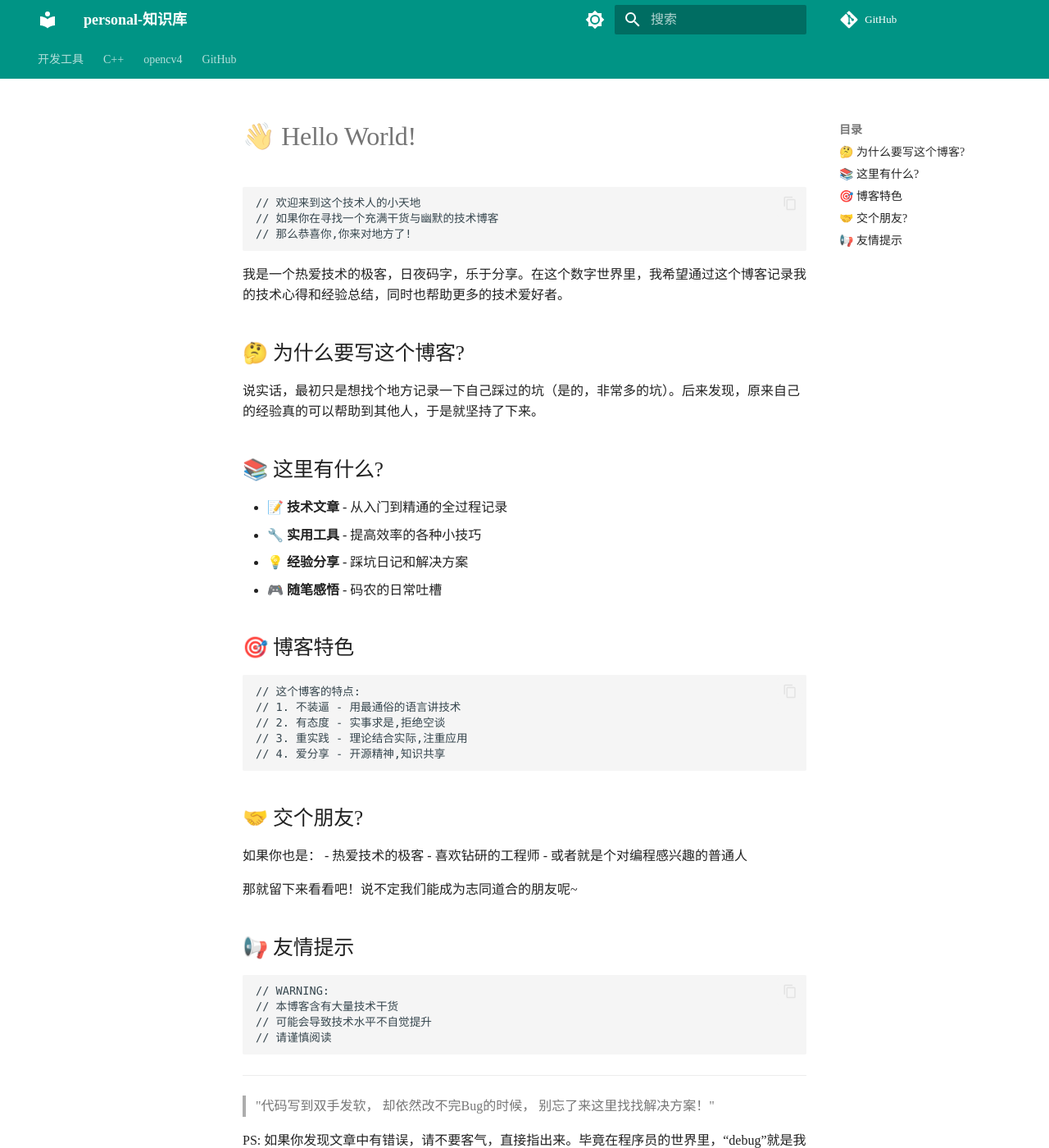
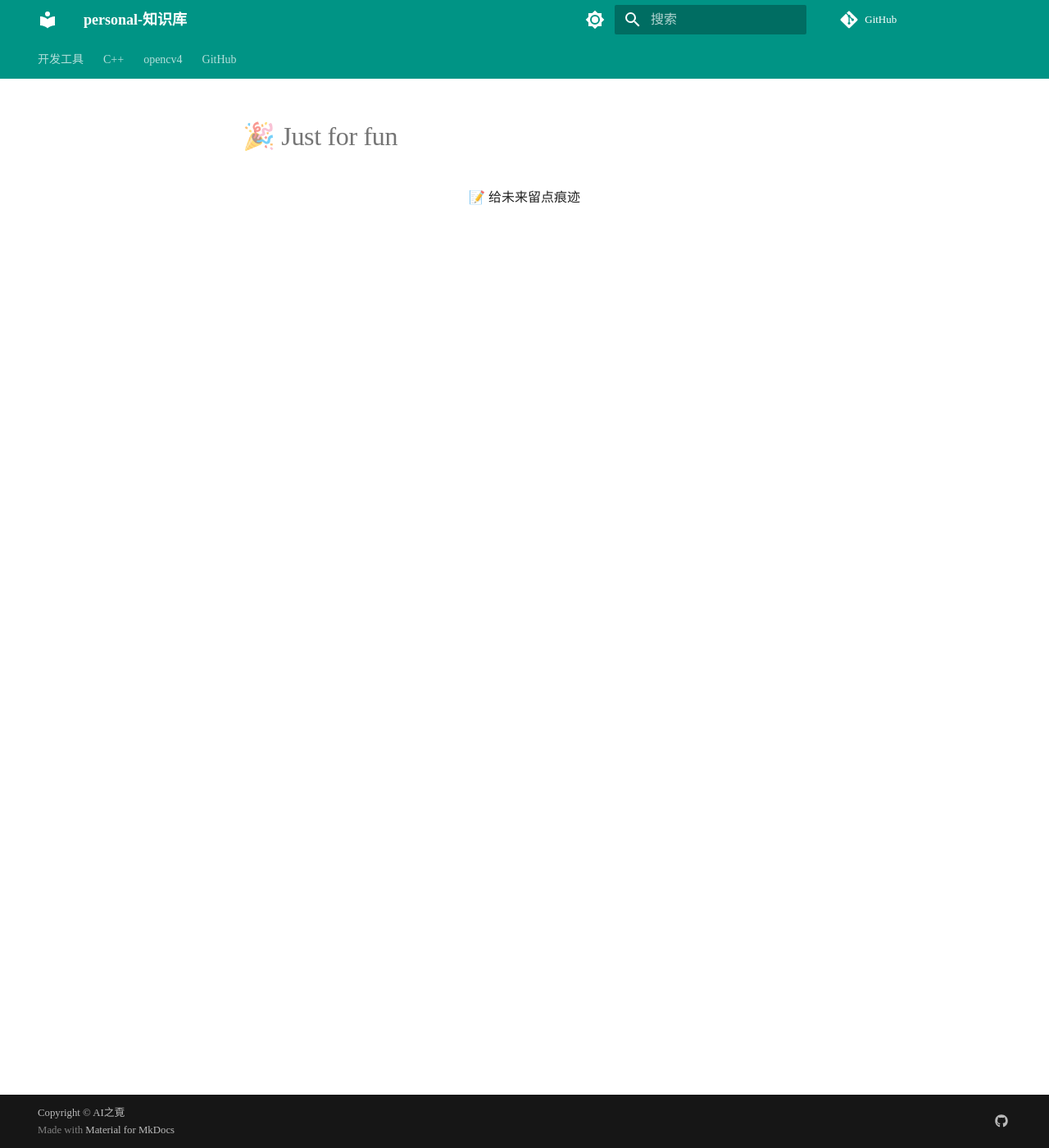
Before and after one commit to serendipitywgy/personal-docs, an MkDocs documentation site: the page built from docs/index.md, in a window 1280 px wide and 1400 px high. Shown: the whole window at 82% size. Built offline with MkDocs 1.6.1 and Material for MkDocs 9.7.7, drawn with Linux system fonts in a browser that asks for light colours; some web fonts are replaced; comment, search, counter and statistics services are not loaded; some of the changed text lies outside the part shown.

Commit message:
[config] 更新index.md

````diff
--- a/docs/index.md
+++ b/docs/index.md
@@ -1,56 +1,3 @@
-# 👋 Hello World!
+# 🎉 Just for fun
 
-```
-// 欢迎来到这个技术人的小天地
-// 如果你在寻找一个充满干货与幽默的技术博客
-// 那么恭喜你,你来对地方了!
-```
-
-我是一个热爱技术的极客，日夜码字，乐于分享。在这个数字世界里，我希望通过这个博客记录我的技术心得和经验总结，同时也帮助更多的技术爱好者。
-
-## 🤔 为什么要写这个博客?
-
-说实话，最初只是想找个地方记录一下自己踩过的坑（是的，非常多的坑）。后来发现，原来自己的经验真的可以帮助到其他人，于是就坚持了下来。
-
-## 📚 这里有什么?
-
-- 📝 **技术文章** - 从入门到精通的全过程记录
-- 🔧 **实用工具** - 提高效率的各种小技巧
-- 💡 **经验分享** - 踩坑日记和解决方案
-- 🎮 **随笔感悟** - 码农的日常吐槽
-
-## 🎯 博客特色
-
-```
-// 这个博客的特点:
-// 1. 不装逼 - 用最通俗的语言讲技术
-// 2. 有态度 - 实事求是,拒绝空谈
-// 3. 重实践 - 理论结合实际,注重应用
-// 4. 爱分享 - 开源精神,知识共享
-```
-
-## 🤝 交个朋友?
-
-如果你也是：
-- 热爱技术的极客
-- 喜欢钻研的工程师
-- 或者就是个对编程感兴趣的普通人
-
-那就留下来看看吧！说不定我们能成为志同道合的朋友呢~
-
-## 📢 友情提示
-
-```
-// WARNING:
-// 本博客含有大量技术干货
-// 可能会导致技术水平不自觉提升
-// 请谨慎阅读
-```
-
----
-
-> "代码写到双手发软，
->  却依然改不完Bug的时候，
->  别忘了来这里找找解决方案！"
-
-PS: 如果你发现文章中有错误，请不要客气，直接指出来。毕竟在程序员的世界里，“debug”就是我们的日常工作嘛！😉
+<center>📝 给未来留点痕迹</center>
````
